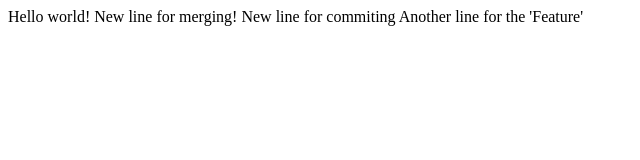
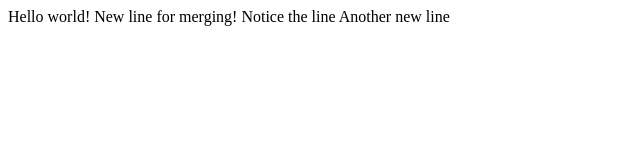
Before and after one commit to adrianEDx/lecture1, a plain HTML site: page index.html in a window 1280 px wide. Shown: the whole page, without its empty margins (0-640 px from the left). Drawn offline with Linux system fonts and the light colour scheme.

Commit message:
new line

```diff
--- a/index.html
+++ b/index.html
@@ -6,7 +6,9 @@
     <body>
         Hello world!
         New line for merging!
-        New line for commiting
-        Another line for the 'Feature'
+
+        Notice the line
+
+        Another new line
     </body>
 </html>
```
